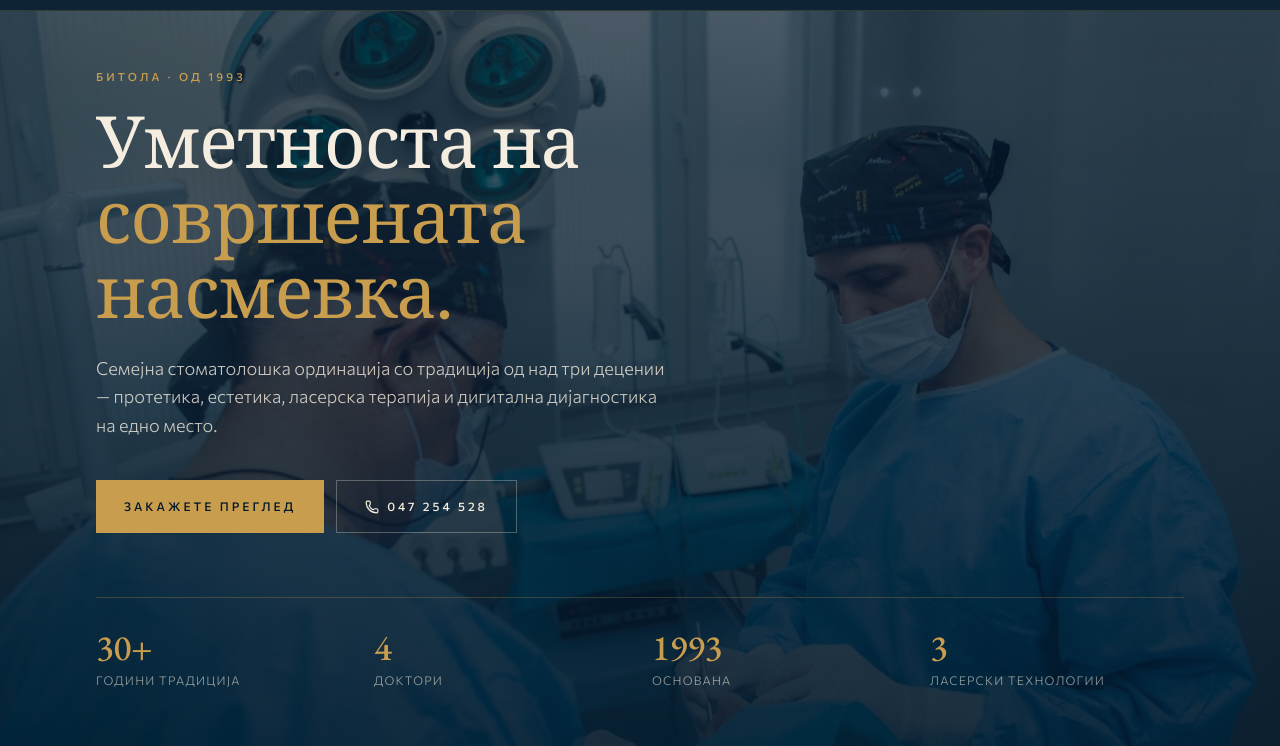
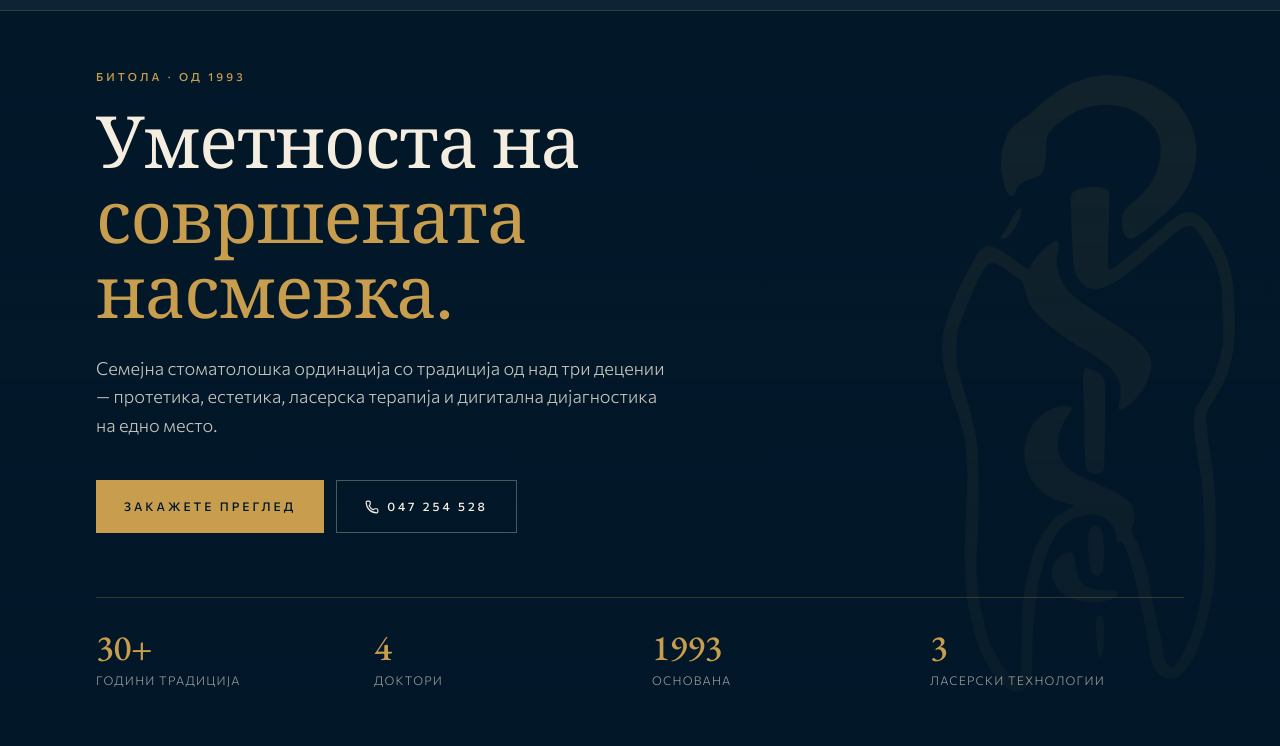
Before and after one commit to stojanovskiognen2010-dot/nechakovski-dental-v2, a plain HTML site: page index.html in a window 1280 px wide. Shown: the part 54-800 px from the top of the page. Drawn offline with nearby package versions, Linux system fonts and the light colour scheme.

Commit message:
The hero photograph was the one they rejected; their mark takes its place
`hero.jpg` is the full-size original of `surgery.webp` — the shot the
practice looked at on 05.11.2026 and said "Ова се други. Не сме ние."
It was pulled from the gallery that day and stayed on as the hero, which is
the first thing anyone opening the site sees. A pixel comparison against the
deleted file confirms it: the same scene, the same two people.

It is gone, and the file with it. In its place the hero carries the tooth
from their own mark, masked out of the same logo.svg the header uses, gold
at 12% on the navy. That is also what д-р Александар asked for on 11.11.2026
— "запчето од логото како сенка на позадината" — so the two land together.

The scroll treatment is untouched: the mark takes the zoom the photograph
had, settling 1.18 → 1 as the veil deepens and the words rise away. Checked
at 320/390/1280 in all three languages; the hero still pins, nothing
overflows, no image on the page is broken.

Their other three asks were already true here: the fixed bar is dark navy,
the wordmark is Verdana Bold, and it never carried Битола.

Co-Authored-By: Claude Opus 5 <noreply@anthropic.com>

```diff
--- a/assets/site.css
+++ b/assets/site.css
@@ -259,13 +259,29 @@ p { text-wrap: pretty; }
   background: var(--ink);
   color: var(--ink-foreground);
 }
-.hero-img {
+/* Their own mark, sunk into the background of the hero — the practice asked
+   for "запчето од логото како сенка на позадината". It is also what the hero
+   has in place of a photograph: the one that used to be here was the shot they
+   said was not them. Masked, like .brand-mark, so one cached logo.svg serves
+   both and follows currentColor. */
+.hero-mark {
   position: absolute;
-  inset: 0;
-  width: 100%;
-  height: 100%;
-  object-fit: cover;
-  opacity: .4;
+  top: 50%;
+  right: 5%;
+  translate: 0 -50%;
+  /* 72, not 84: it starts the scroll zoomed to 1.18, and 84 clipped the crown */
+  height: 72%;
+  aspect-ratio: 306 / 635;      /* the artwork */
+  background: currentColor;
+  color: var(--gold);
+  opacity: .12;
+  -webkit-mask: url(logo.svg) center / contain no-repeat;
+  mask: url(logo.svg) center / contain no-repeat;
+}
+/* Narrow, the hero is content-tall rather than screen-tall, so 84% of it makes
+   a mark wider than the phone. Size it off the width here. */
+@media (max-width: 40rem) {
+  .hero-mark { height: auto; width: 54%; right: -6%; }
 }
 .hero-veil {
   position: absolute;
@@ -835,8 +851,9 @@ body { -webkit-tap-highlight-color: color-mix(in oklab, var(--gold) 20%, transpa
 }
 .pin-hero .hero-inner { padding-block: 0; }
 
-/* the photograph settles back out of its own zoom as you scroll */
-.hero-img {
+/* the mark settles back out of its own zoom as you scroll, the way the
+   photograph used to */
+.hero-mark {
   transform: scale(calc(1.18 - var(--p, 1) * .18));
   transform-origin: 50% 45%;
   will-change: transform;
@@ -887,7 +904,7 @@ body { -webkit-tap-highlight-color: color-mix(in oklab, var(--gold) 20%, transpa
 @media (prefers-reduced-motion: reduce) {
   .hero-stage { height: auto !important; }
   .hero { position: static !important; height: auto !important; }
-  .hero-img { transform: none !important; }
+  .hero-mark { transform: none !important; }
   .hero-veil { opacity: 1 !important; }
   .hero-inner { transform: none !important; opacity: 1 !important; }
   .frame img { transform: none !important; }
--- a/index.html
+++ b/index.html
@@ -11,7 +11,6 @@
 <meta property="og:description" content="Протетика, естетика, ласерска терапија. Закажете преглед онлајн.">
 <meta name="twitter:card" content="summary_large_image">
 <link rel="icon" href="assets/favicon.svg" type="image/svg+xml">
-<link rel="preload" as="image" href="assets/hero.jpg">
 <link rel="preconnect" href="https://fonts.googleapis.com">
 <link rel="preconnect" href="https://fonts.gstatic.com" crossorigin>
 <link rel="stylesheet" href="https://fonts.googleapis.com/css2?family=EB+Garamond:wght@400;500;600&family=Commissioner:wght@300;400;500;600&display=swap">
@@ -27,7 +26,7 @@
        sticky, so it holds still while the stack below scrolls up over it. -->
   <section class="hero-stage" id="pocetna">
     <div class="hero">
-      <img class="hero-img" src="assets/hero.jpg" alt="" width="1600" height="1006" fetchpriority="high">
+      <span class="hero-mark" aria-hidden="true"></span>
       <div class="hero-veil"></div>
       <div class="wrap hero-inner">
         <p class="eyebrow" data-i18n="heroEyebrow">Битола · од 1993</p>
```
Also changed, not shown: assets/hero.jpg (deleted), 1 other file.
